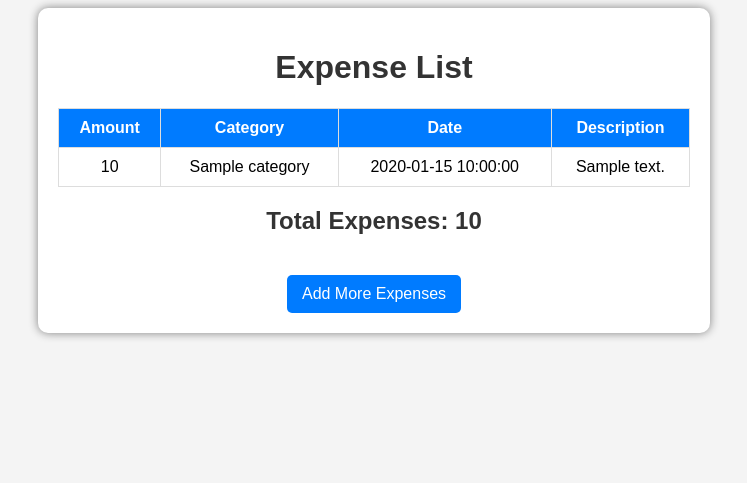
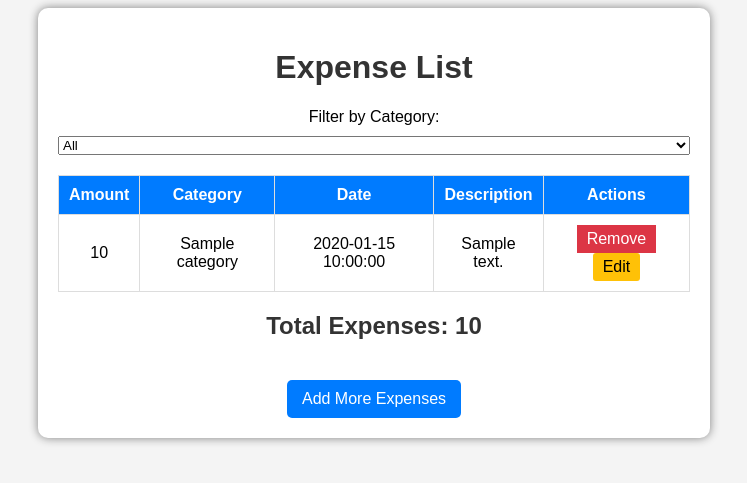
Before and after one commit to DaD-ArgenTuM/expense-tracker-project, a Flask app: template templates/expenses.html in a window 1280 px wide. Shown: the top 483 px of the page, without its empty margins (266-1013 px from the left). Run offline with Flask 3, Linux system fonts and the light colour scheme; the template is opened without the code that fills it: most values are stand-ins (such as "Sample title", 1, 10 or a date in 2020).

Commit message:
modified:   app.py 	modified:   static/style.css 	new file:   templates/edit_expense.html 	modified:   templates/expenses.html 	modified:   templates/index.html

```diff
--- a/app.py
+++ b/app.py
@@ -1,10 +1,11 @@
-from flask import Flask, render_template, request, redirect, jsonify
+from flask import Flask, render_template, request, redirect
 import json
 import os
 
 app = Flask(__name__)
 
 DATA_FILE = "data.json"
+CATEGORIES = ["Food", "Transport", "Bills", "Shopping", "Health", "Entertainment", "Education", "Travel", "Savings", "Other"]
 
 def load_expenses():
     if not os.path.exists(DATA_FILE):
@@ -18,7 +19,7 @@ def save_expenses(expenses):
 
 @app.route("/")
 def index():
-    return render_template("index.html")
+    return render_template("index.html", categories=CATEGORIES)
 
 @app.route("/add", methods=["POST"])
 def add_expense():
@@ -28,6 +29,7 @@ def add_expense():
     description = request.form.get("description")
 
     new_expense = {
+        "id": os.urandom(8).hex(),
         "amount": float(amount),
         "category": category,
         "date": date,
@@ -44,7 +46,40 @@ def add_expense():
 def expenses():
     expenses = load_expenses()
     total_expense = sum(exp["amount"] for exp in expenses)
-    return render_template("expenses.html", expenses=expenses, total=total_expense)
+
+    selected_category = request.args.get("category")
+    if selected_category and selected_category != "All":
+        expenses = [exp for exp in expenses if exp["category"] == selected_category]
+
+    return render_template("expenses.html", expenses=expenses, total=total_expense, categories=CATEGORIES, selected_category=selected_category)
+
+@app.route("/delete/<expense_id>", methods=["POST"])
+def delete_expense(expense_id):
+    expenses = load_expenses()
+    expenses = [exp for exp in expenses if exp["id"] != expense_id]
+    save_expenses(expenses)
+    return redirect("/expenses")
+
+@app.route("/edit/<expense_id>", methods=["GET", "POST"])
+def edit_expense(expense_id):
+    expenses = load_expenses()
+
+    if request.method == "POST":
+        for exp in expenses:
+            if exp["id"] == expense_id:
+                exp["amount"] = float(request.form.get("amount"))
+                exp["category"] = request.form.get("category")
+                exp["date"] = request.form.get("date")
+                exp["description"] = request.form.get("description")
+                break
+        save_expenses(expenses)
+        return redirect("/expenses")
+
+    expense_to_edit = next((exp for exp in expenses if exp["id"] == expense_id), None)
+    if not expense_to_edit:
+        return "Expense not found", 404
+
+    return render_template("edit_expense.html", expense=expense_to_edit, categories=CATEGORIES)
 
 if __name__ == "__main__":
     app.run(debug=True)
--- a/static/style.css
+++ b/static/style.css
@@ -55,6 +55,31 @@ th {
     color: white;
 }
 
+.delete-btn {
+    background-color: #dc3545;
+    color: white;
+    border: none;
+    cursor: pointer;
+    padding: 5px 10px;
+}
+
+.delete-btn:hover {
+    background-color: #c82333;
+}
+
+.edit-btn {
+    display: inline-block;
+    padding: 5px 10px;
+    background-color: #ffc107;
+    color: black;
+    text-decoration: none;
+    border-radius: 3px;
+}
+
+.edit-btn:hover {
+    background-color: #e0a800;
+}
+
 .btn {
     display: inline-block;
     margin-top: 20px;
--- a/templates/expenses.html
+++ b/templates/expenses.html
@@ -9,12 +9,24 @@
 <body>
     <div class="container">
         <h1>Expense List</h1>
+
+        <form method="get" action="/expenses">
+            <label for="category">Filter by Category:</label>
+            <select name="category" onchange="this.form.submit()">
+                <option value="All">All</option>
+                {% for category in categories %}
+                <option value="{{ category }}" {% if selected_category == category %}selected{% endif %}>{{ category }}</option>
+                {% endfor %}
+            </select>
+        </form>
+
         <table>
             <tr>
                 <th>Amount</th>
                 <th>Category</th>
                 <th>Date</th>
                 <th>Description</th>
+                <th>Actions</th>
             </tr>
             {% for exp in expenses %}
             <tr>
@@ -22,9 +34,16 @@
                 <td>{{ exp.category }}</td>
                 <td>{{ exp.date }}</td>
                 <td>{{ exp.description }}</td>
+                <td>
+                    <form action="/delete/{{ exp.id }}" method="post" style="display:inline;">
+                        <button type="submit" class="delete-btn">Remove</button>
+                    </form>
+                    <a href="/edit/{{ exp.id }}" class="edit-btn">Edit</a>
+                </td>
             </tr>
             {% endfor %}
         </table>
+
         <h2>Total Expenses: {{ total }}</h2>
         <a href="/" class="btn">Add More Expenses</a>
     </div>
```
Also changed, not shown: data.json (added, +30 -0 lines), templates/edit_expense.html (added, +28 -0 lines), templates/index.html (+9 -3 lines).
